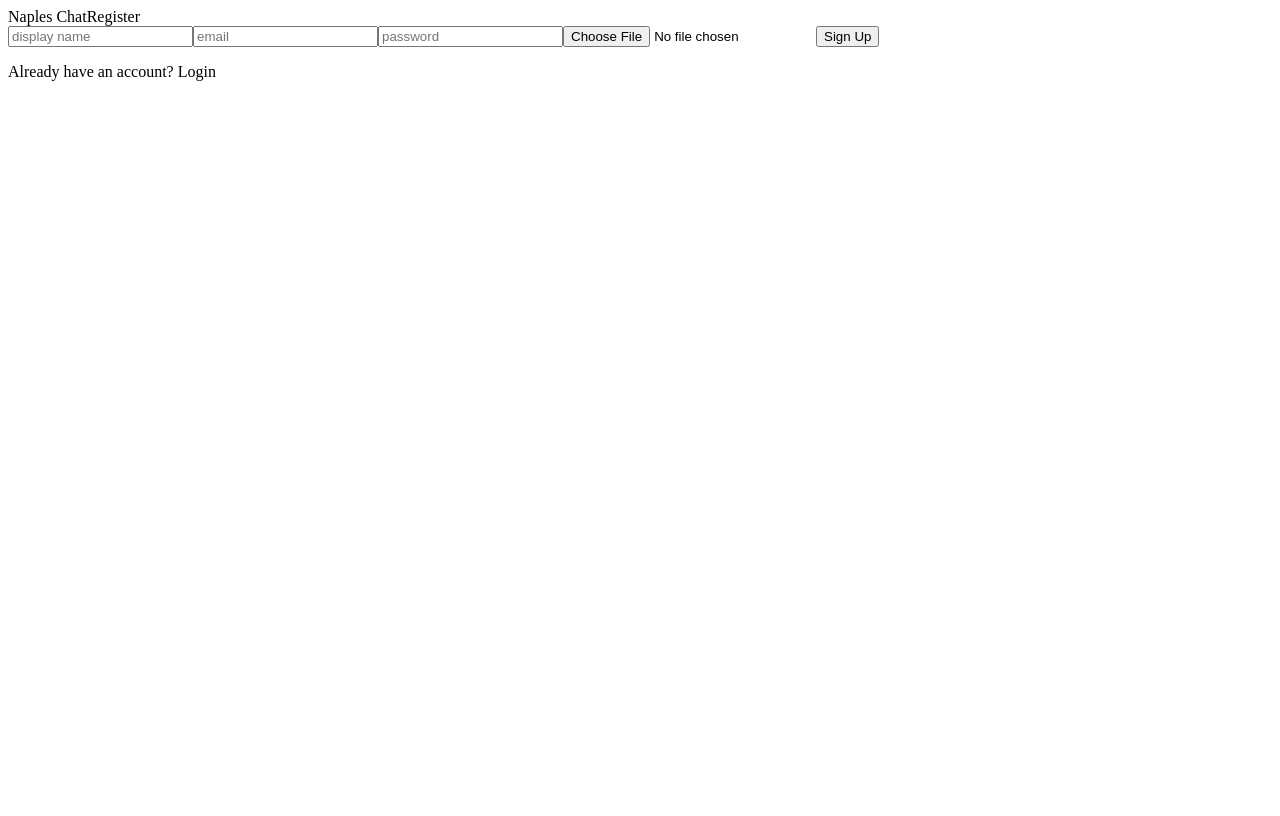
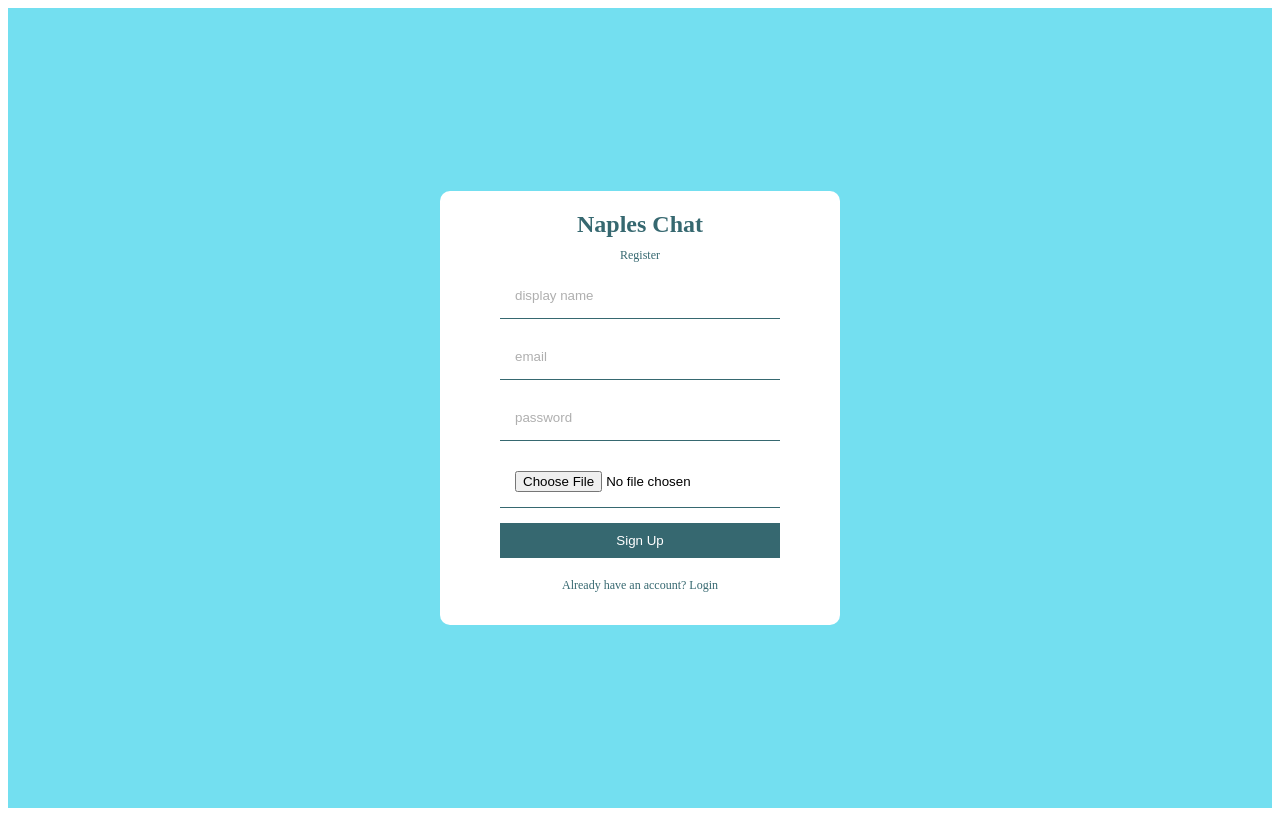
Before and after one commit to Shbucket/chat, a React (Create React App) app: page / in a window 1280 px wide. Built offline with nearby package versions, Linux system fonts and the light colour scheme.

Commit message:
added styling

```diff
--- a/src/App.js
+++ b/src/App.js
@@ -1,4 +1,5 @@
 import Register from "./pages/Register";
+import './style.scss'
 
 function App() {
   return (
--- /dev/null
+++ b/src/style.scss
@@ -0,0 +1,53 @@
+.formContainer{
+    background-color: #73DFF0;
+    height: 100vh;
+    display: flex;
+    align-items: center;
+    justify-content: center;
+     .formWrapper{
+        background-color: white;
+        padding: 20px 60px;
+        border-radius: 10px;
+        display: flex;
+        flex-direction:column;
+        gap: 10px;
+        align-items: center;
+        .logo{
+            color:#366870;
+            font-weight: bold;
+            font-size: 24px;
+        }
+        .title{
+            color: #366870;
+            font-size:12px;
+        }
+
+        form{
+            display: flex;
+           flex-direction: column;
+            gap: 15px;
+            input{
+                padding: 15px;
+                border: none;
+                width:250px;
+                border-bottom: 1px solid #366870 ;
+                &::placeholder{
+                    color:rgb(175, 175, 175)
+                }
+            }
+            button{
+                background-color: #366870;
+                color: white;
+                padding: 10px;
+                border: none;
+                cursor: pointer;
+            }
+        }
+        p{
+            color:#366870;
+            font-size:12px ;
+            margin-top:10px;
+
+        }
+     }
+}
```
